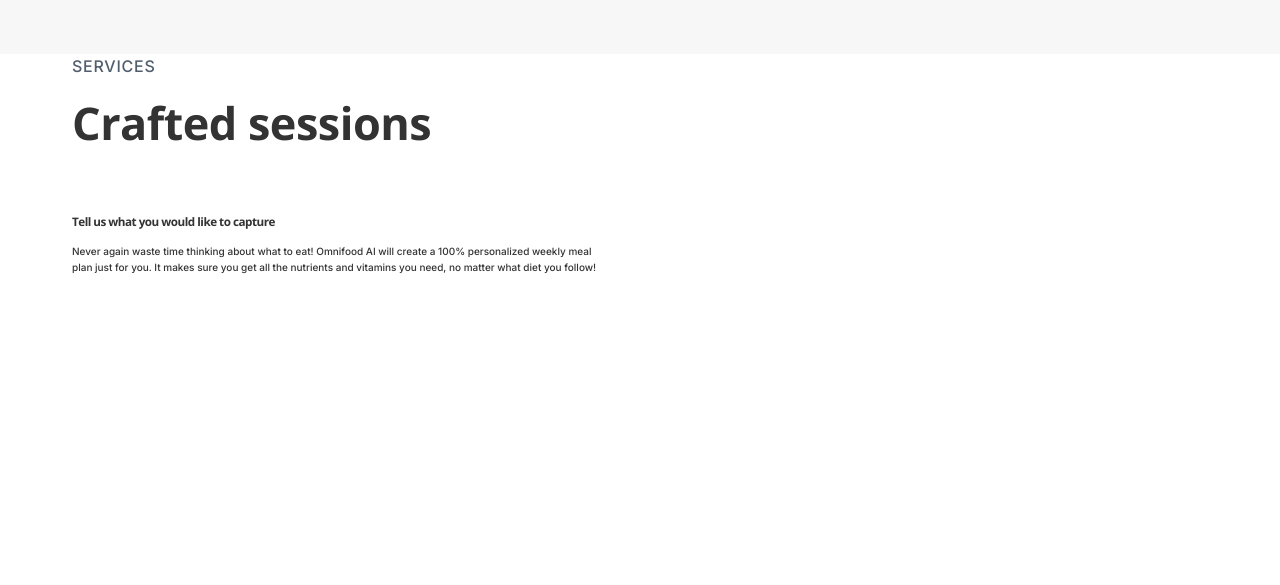
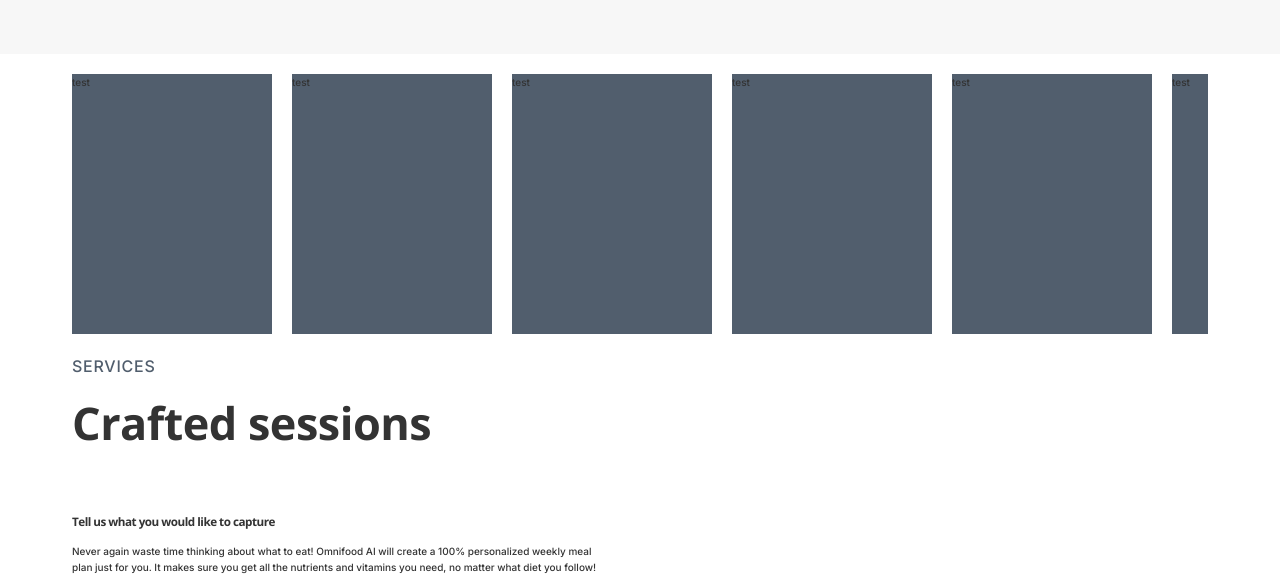
Before and after one commit to gah-code/my-photoloop-app, a React (Vite) app: page / in a window 1280 px wide. Shown: the part 1648-2233 px from the top of the page. Before the commit the page ends 1933 px from the top, so only its background shows below. Built offline with nearby package versions, Linux system fonts and the light colour scheme; the HTML template or start-up script is replaced by a standard one.

Commit message:
slider with motion.js

```diff
--- a/package.json
+++ b/package.json
@@ -9,6 +9,7 @@
     "preview": "vite preview"
   },
   "dependencies": {
+    "framer-motion": "^7.6.19",
     "react": "^18.2.0",
     "react-dom": "^18.2.0",
     "styled-components": "^5.3.6"
--- a/src/App.jsx
+++ b/src/App.jsx
@@ -3,6 +3,7 @@ import './styles/style.css';
 import GlobalStyle from './theme/globalStyles';
 import Hero from './components/layout/hero/Hero';
 import NavBar from './components/layout/navigation/NavBar';
+import Packages from './components/layout/packages/Packages';
 
 import IconOne from './assets/icons/Wedding-Expanded-Outline-Individual_Camera.png';
 import LifeTouch from './assets/life-touch.png';
@@ -27,7 +28,7 @@ function App() {
           </h2>
         </div>
 
-        <div className='container grid grid--3-cols'>
+        <div className='container grid grid__3-cols'>
           <div className='item'>
             <img src={LifeTouch} alt='' />
           </div>
@@ -39,13 +40,17 @@ function App() {
           </div>
         </div>
       </section>
+
+      <section className='container'>
+        <Packages />
+      </section>
       <section className='section'>
         <div className='container'>
           <span className='subheading'>Services</span>
           <h2 className='heading-secondary'>Crafted sessions</h2>
         </div>
 
-        <div className='container grid grid--2-cols'>
+        <div className='container grid grid__2-cols'>
           <div className='step-text-box'>
             {/* <p className='step-number'>01</p> */}
             <h3 className='heading-tertiary'>
--- a/src/App.scss
+++ b/src/App.scss
@@ -1,4 +1,26 @@
 @use 'pages';
+
+.grid {
+  display: grid;
+  column-gap: 6.4rem;
+  row-gap: 9.6rem;
+
+  &__2-cols {
+    grid-template-columns: repeat(2, 1fr);
+  }
+
+  &__3-cols {
+    grid-template-columns: repeat(3, 1fr);
+  }
+
+  &__4-cols {
+    grid-template-columns: repeat(4, 1fr);
+  }
+
+  & .grid--center-v {
+    align-items: center;
+  }
+}
 
 .subheading {
   display: block;
--- /dev/null
+++ b/src/components/layout/packages/Packages.jsx
@@ -0,0 +1,28 @@
+import React from 'react';
+import { useRef } from 'react';
+import { motion, useScroll } from 'framer-motion';
+import './Packages.styles.scss';
+
+const Packages = () => {
+  const ref = useRef(null);
+  const { scrollXProgress } = useScroll({ container: ref });
+  return (
+    <div className='packages'>
+      <ul className='packages__slider' ref={ref}>
+        <li className='packages__slider-item'>test</li>
+        <li>test</li>
+        <li>test</li>
+        <li>test</li>
+        <li>test</li>
+        <li>test</li>
+        <li>test</li>
+        <li>test</li>
+        <li>test</li>
+        <li>test</li>
+        <li>test</li>
+      </ul>
+    </div>
+  );
+};
+
+export default Packages;
--- /dev/null
+++ b/src/components/layout/packages/Packages.styles.scss
@@ -0,0 +1,37 @@
+.packages {
+  &__slider {
+    display: flex;
+    list-style: none;
+    height: 300px;
+    overflow-x: scroll;
+    padding: 20px 0;
+    flex: 0 0 600px;
+    margin: 0 auto;
+  }
+
+  ::-webkit-scrollbar {
+    height: 5px;
+    width: 5px;
+    background: #fff3;
+    -webkit-border-radius: 1ex;
+  }
+
+  ::-webkit-scrollbar-thumb {
+    background: var(--color-primary-tint);
+    -webkit-border-radius: 1ex;
+  }
+
+  ::-webkit-scrollbar-corner {
+    background: #fff3;
+  }
+
+  li {
+    flex: 0 0 200px;
+    background: var(--color-primary-tint);
+    margin: 0 20px 0 0;
+  }
+
+  li:last-of-type {
+    margin: 0;
+  }
+}
--- a/src/theme/globalStyles.js
+++ b/src/theme/globalStyles.js
@@ -8,30 +8,13 @@ const GlobalStyle = createGlobalStyle`
   padding: 0 3.2rem;
 }
 
-.grid {
-  display: grid;
-  column-gap: 6.4rem;
-  row-gap: 9.6rem;
-}
 
 .grid:not(:last-child) {
   margin-bottom: 9.6rem;
 }
 
-.grid--2-cols {
-  grid-template-columns: repeat(2, 1fr);
-}
-.grid--3-cols {
-  grid-template-columns: repeat(3, 1fr);
-}
 
-.grid--4-cols {
-  grid-template-columns: repeat(4, 1fr);
-}
 
-.grid--center-v {
-  align-items: center;
-}
 
 .heading-primary,
 .heading-secondary,
```
Also changed, not shown: 1 other file (tests, documents, lock files or other folders).
